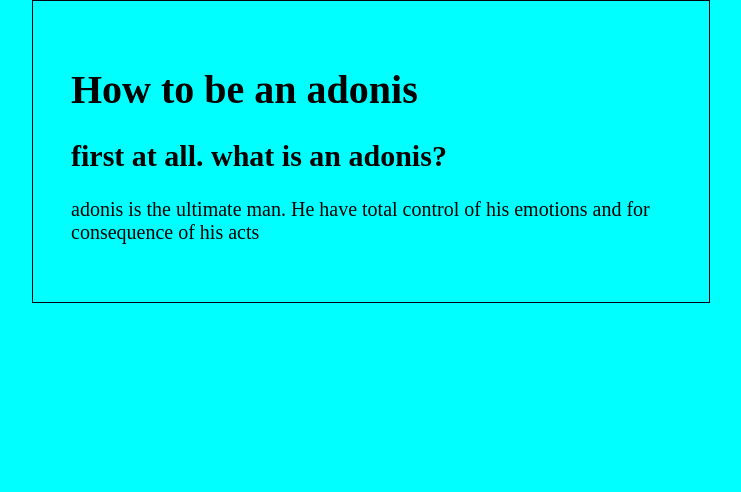
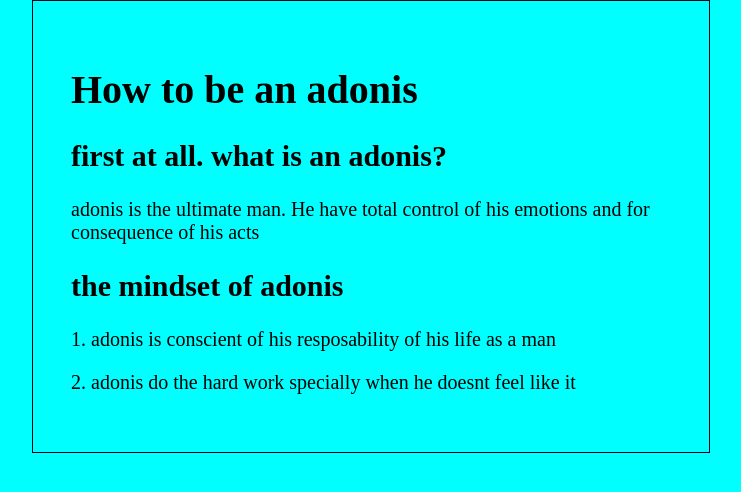
Before and after one commit to jarumbo/un-blog, a plain HTML site: page post.html in a window 1280 px wide. Shown: the whole page, without its empty margins (269-1010 px from the left). Drawn offline with Linux system fonts and the light colour scheme.

Commit message:
more of adonis

```diff
--- a/post.html
+++ b/post.html
@@ -10,7 +10,9 @@
                     <h1>How to be an adonis</h1>
                     <h2>first at all. what is an adonis?</h2>
                     <p>adonis is the ultimate man. He have total control of his emotions and for consequence of his acts</p>
-
+                    <h2> the mindset of adonis</h2>
+                    <p>1. adonis is conscient of his resposability of his life as a man</p>
+                    <p>2. adonis do the hard work specially when he doesnt feel like it</p>
                 </div>
 
             </div>
```
